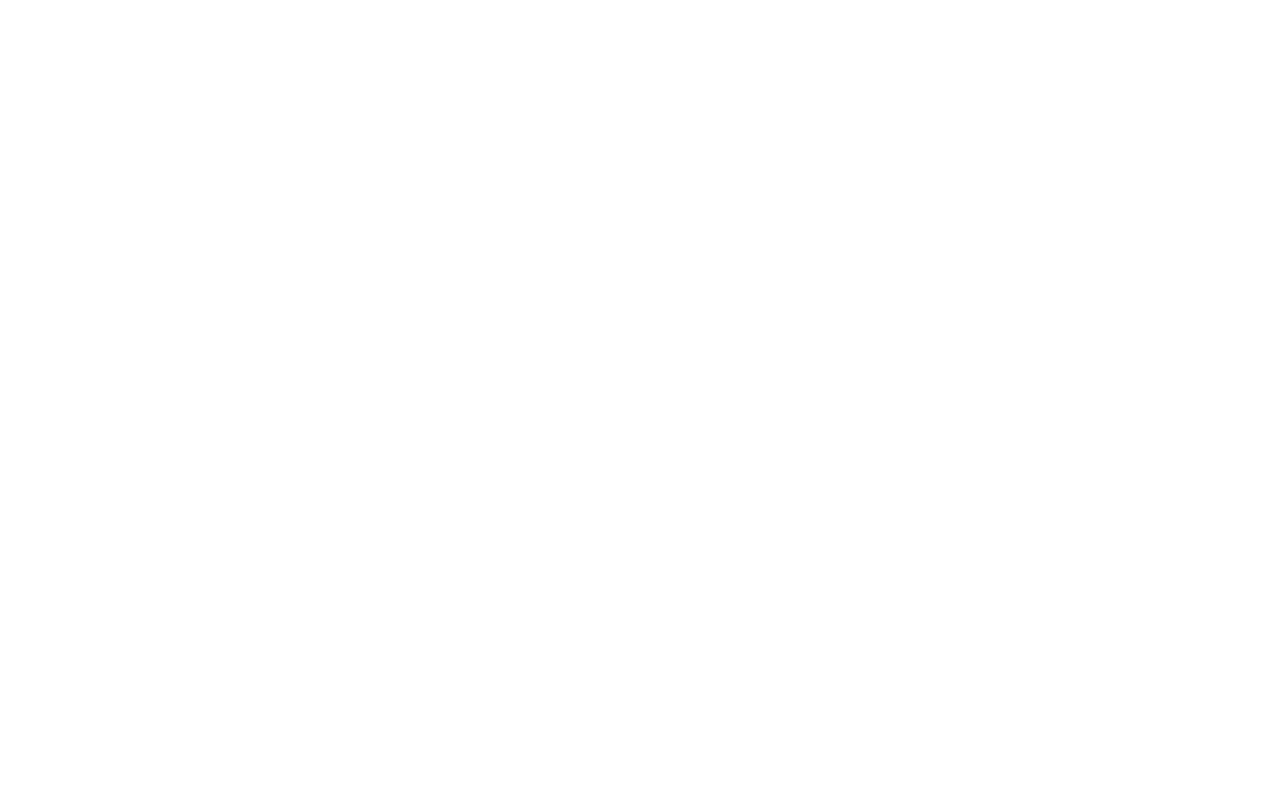
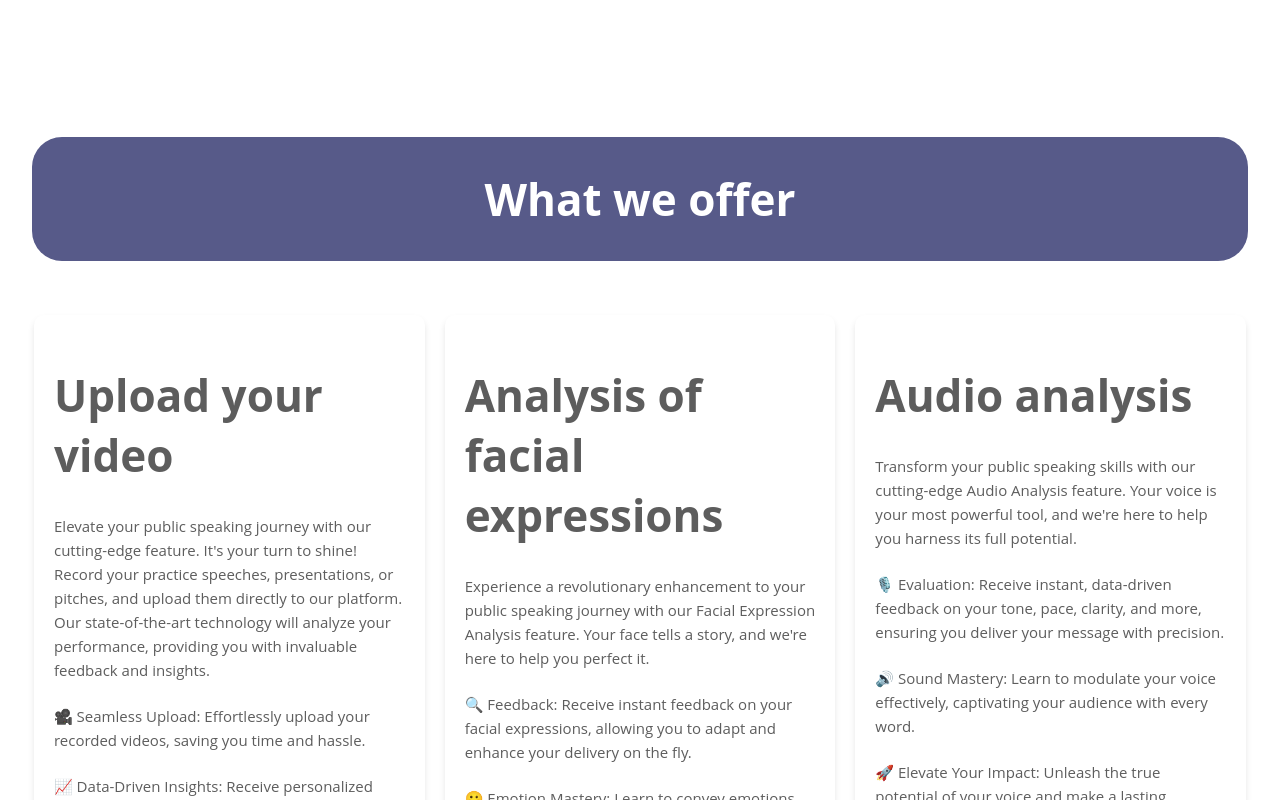
Before and after one commit to valeriach30/Public-Speaking-Trainer, a React (Create React App) app: page / in a window 1280 px wide. Shown: the part 740-1540 px from the top of the page. Before the commit the page ends 800 px from the top, so only its background shows below. Built offline with nearby package versions, Linux system fonts and the light colour scheme.

Commit message:
Add features

```diff
--- a/src/App.js
+++ b/src/App.js
@@ -1,4 +1,3 @@
-import logo from './logo.svg';
 import './styles/App.css';
 import './styles/landing.css';
 
@@ -26,6 +25,39 @@
           </div>
         </div>
       </div>
+      <h1 className='titleF'>What we offer</h1>
+      <div className='content'>
+        <div className="feature1">
+          <h1>Upload your video</h1>
+          <p>Elevate your public speaking journey with our cutting-edge feature. It's your turn to shine! Record your practice speeches, presentations, or pitches, and upload them directly to our platform. Our state-of-the-art technology will analyze your performance, providing you with invaluable feedback and insights.</p>
+          <br></br>
+          <p>🎥 Seamless Upload: Effortlessly upload your recorded videos, saving you time and hassle.</p>
+          <br></br>
+          <p>📈 Data-Driven Insights: Receive personalized feedback on your pacing, tone, body language, and more, empowering you to refine your speaking skills.</p>
+        </div>
+        <div className="feature1">
+          <h1>Analysis of facial expressions</h1>
+          <p>Experience a revolutionary enhancement to your public speaking journey with our Facial Expression Analysis feature. Your face tells a story, and we're here to help you perfect it. </p>
+          <br></br>
+          <p>🔍 Feedback: Receive instant feedback on your facial expressions, allowing you to adapt and enhance your delivery on the fly.</p>
+          <br></br>
+          <p>😀 Emotion Mastery: Learn to convey emotions effectively, ensuring your audience connects deeply with your message.</p>
+          <br></br>
+          <p>🔒 Confidence Boost: Gain confidence in your ability to communicate authentically, knowing your facial expressions are perfectly aligned with your words.</p>
+          <br></br>
+          <p>🚀 Elevate Your Impact: Unleash the full power of non-verbal communication and become an unforgettable speaker.</p>
+        </div>
+        <div className="feature1">
+          <h1>Audio analysis</h1>
+          <p>Transform your public speaking skills with our cutting-edge Audio Analysis feature. Your voice is your most powerful tool, and we're here to help you harness its full potential. </p>
+          <br></br>
+          <p>🎙️ Evaluation: Receive instant, data-driven feedback on your tone, pace, clarity, and more, ensuring you deliver your message with precision.</p>
+          <br></br>
+          <p>🔊 Sound Mastery: Learn to modulate your voice effectively, captivating your audience with every word.</p>
+          <br></br>
+          <p>🚀 Elevate Your Impact: Unleash the true potential of your voice and make a lasting impression on any audience.</p>
+        </div>
+      </div>
     </div>
   );
 }
--- a/src/styles/landing.css
+++ b/src/styles/landing.css
@@ -169,7 +169,68 @@
     background-color: #6c63ff;
 }
 
+@media (max-width: 767px) {
+    .landing-page .content .info {
+        text-align: center;
+        margin-bottom: 15px
+    }
+}
+
+.titleF {
+    font-size: 44px;
+    color: white;
+    text-align: center;
+    background-color: #575a89;
+    padding: 2rem;
+    margin-left: 2rem;
+    margin-right: 2rem;
+    margin-bottom: 20px;
+    border-radius: 30px;
+
+}
+
+.landing-page .content .feature1 h1 {
+    color: #5d5d5d;
+    font-size: 44px;
+}
+
+.landing-page .content .feature1 p {
+    margin: 0;
+    line-height: 1.6;
+    font-size: 15px;
+    color: #5d5d5d;
+}
+
+.landing-page .content .feature1 button {
+    border: 0;
+    border-radius: 20px;
+    padding: 12px 30px;
+    margin-top: 30px;
+    cursor: pointer;
+    color: #FFF;
+    background-color: #6c63ff;
+}
+
 .landing-page .content .image img {
     max-width: 100%;
     transform: scale(1.5);
 }
+
+.content {
+    padding: 1.5rem;
+    display: flex;
+    justify-content: space-between;
+    /* Align cards horizontally with space between */
+}
+
+.feature1 {
+    flex: 1;
+    /* Equal width for all cards */
+    padding: 20px;
+    border-radius: 10px;
+    margin: 10px;
+    box-shadow: 0px 4px 6px rgba(0, 0, 0, 0.1);
+    /* Add a subtle shadow */
+    background-color: #fff;
+    /* Default background color */
+}
```
Also changed, not shown: src/logo.svg (deleted).
